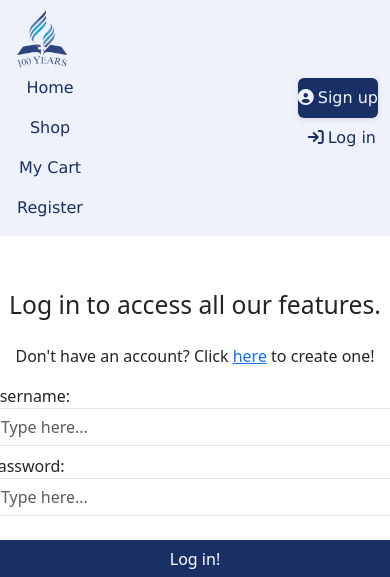
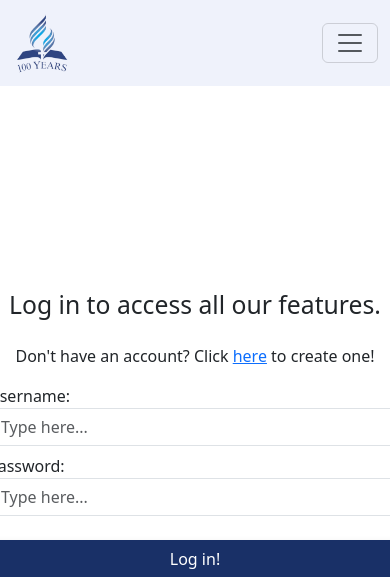
Before and after one commit to otyliaz/3.3-3.4-assessment, a PHP site: page /login.php in a window 390 px wide; the page is wider, and only the part inside the window is pictured. Shown: the top 577 px of that part. Run offline with PHP 8.4, Linux system fonts and the light colour scheme.

Commit message:
responsive nav

```diff
--- a/includes/nav.php
+++ b/includes/nav.php
@@ -1,11 +1,13 @@
 
-<nav class="navbar navbar-expand-sm mb-2">
+<nav class="navbar navbar-expand-md mb-2">
     <div class="container-fluid">
+        <a class="navbar-brand" href="index.php"><img id="logo" src="./images/logo.png" alt="CAS 100" height="60px" width= "60px"></a>
+        <button class="navbar-toggler" type="button" data-bs-toggle="collapse" data-bs-target="#navbarSupportedContent" aria-controls="navbarSupportedContent" aria-expanded="false" aria-label="Toggle navigation">
+            <span class="navbar-toggler-icon"></span>
+        </button>
 
-        <ul class="navbar-nav align-items-center">
-            <li class="navbar-header">
-                <a class="navbar-brand" href="index.php"><img id="logo" src="./images/logo.png" alt="CAS 100" height="60px" width= "60px"></a>
-            </li>
+        <div class="collapse navbar-collapse" id="navbarSupportedContent">
+            <ul class="navbar-nav align-items-center me-auto">
                 <li class="nav-item">
                     <a class="nav-link" href="index.php">Home</a>
                 </li>
@@ -20,32 +22,35 @@
                 </li>
             </ul>
 
-        <ul class="navbar-nav navbar-right align-items-center">
+            <div class="">
+            <ul class="navbar-nav align-items-center ms-auto">
+
                 <?php
                 if(isset($_SESSION['iduser'])){
                     //echo '<i class="fa fa-user-circle" aria-hidden="true"></i>'.$_SESSION['username'];
                     echo '
-                <li class="nav-item">
-                <a id="nav-username"><i class="fa fa-user-circle" aria-hidden="true"></i>'.$_SESSION['username'].'</a>
+                    <li class="d-none d-md-flex nav-item">
+                    <a id="nav-username" class="mx-2"><i class="fa fa-user-circle" aria-hidden="true"></i>'.$_SESSION['username'].'</a>
                     </li>
                     <li class="nav-item">
-                <a class="nav-link btn ms-3" id="logout-link" href="logout.php"><i class="fa fa-sign-out" aria-hidden="true"></i>Log out</a>
+                    <a class="nav-link btn p-2 m-0" id="logout-link" href="logout.php"><i class="fa fa-sign-out" aria-hidden="true"></i>Log out</a>
                     </li>
                     ';
                 }
                 else {
                     echo '
                     <li class="nav-item">
-                <a class="nav-link btn" id="signup-link" href="signup.php"><i class="fa fa-user-circle" aria-hidden="true"></i>Sign up</a>
+                    <a class="nav-link btn p-2 mx-2" id="signup-link" href="signup.php"><i class="fa fa-user-circle" aria-hidden="true"></i>Sign up</a>
                     </li>
                     <li class="nav-item">
-                <a class="nav-link btn ms-2" id="login-link" href="login.php"><i class="fa fa-sign-in" aria-hidden="true"></i>Log in</a>
+                    <a class="nav-link btn p-2 m-0" id="login-link" href="login.php"><i class="fa fa-sign-in" aria-hidden="true"></i>Log in</a>
                     </li>';
                 }
                 ?>
                 </li>
             </ul>
-
+            </div>
+        </div>
     </div>
 </nav>
 
--- a/includes/style.css
+++ b/includes/style.css
@@ -112,6 +112,7 @@ body {
 
 #nav-username {
     color: #182E63;
+    text-decoration: none;
 }
 
 #signup-link, #logout-link {
--- a/index.php
+++ b/index.php
@@ -17,7 +17,7 @@ include './includes/nav.php';
     <div class="row py-2 align-items-center">
 
         <div class="col-md-6">
-            <div id="homeCarousel" class="carousel slide" data-bs-ride="carousel">
+            <div id="homeCarousel" class="carousel slide mb-2" data-bs-ride="carousel">
 
                 <!-- indicator lines on carousel at bottom-->
                 <div class="carousel-indicators">
--- a/login.php
+++ b/login.php
@@ -14,8 +14,8 @@ include 'includes/nav.php';
 //var_dump($_SERVER['REQUEST_METHOD']);
 if(isset($_POST['login'])) {
 
-    $username = $_POST['username'];
-    $password = $_POST['password'];
+    $username = trim($_POST['username']);
+    $password = trim($_POST['password']);
 
     //hash password
     $passworden = hash('sha256', $password);
@@ -91,7 +91,7 @@ mysqli_close($conn);
             </div>
             <div class="form-group">
                 <label for="password">Password:</label>
-                <input class="form-control mb-2 w-100" type="password" name="password" id="password" placeholder="Type here..." required>
+                <input class="form-control mb-2 w-100" type="password" name="password" id="password" min=7 placeholder="Type here..." required>
                 <?php if (isset($invalid)) {
                     // if error, print error
                     echo '<p class="error p-2 mt-3 mb-0 text-center">' . $invalid . '</p>';
--- a/shop.php
+++ b/shop.php
@@ -75,7 +75,7 @@ else {
   foreach ($data_result as $row) {
     $imagepath = "./item_images/$row[image_url]";
       echo "
-      <div class='col-md-4'>
+      <div class='col-md-6 col-lg-4'>
       <a href='product.php?id=$row[idproduct]' class='text-decoration-none'>
         <div class='card mb-3'>
           <img src='";
--- a/signup.php
+++ b/signup.php
@@ -11,8 +11,8 @@ require_once "./includes/connect.inc";
 include './includes/nav.php';
 
 if (isset($_POST['signup'])) {
-    $username = $_POST['username'];
-    $password = $_POST['password'];
+    $username = trim($_POST['username']);
+    $password = trim($_POST['password']);
 
     // selects to see if username already exists
     $select = "SELECT `username` FROM user WHERE `username` = ?";
```
Also changed, not shown: register.php (+33 -17 lines). Lines whose indentation alone changed are shown as unchanged.
